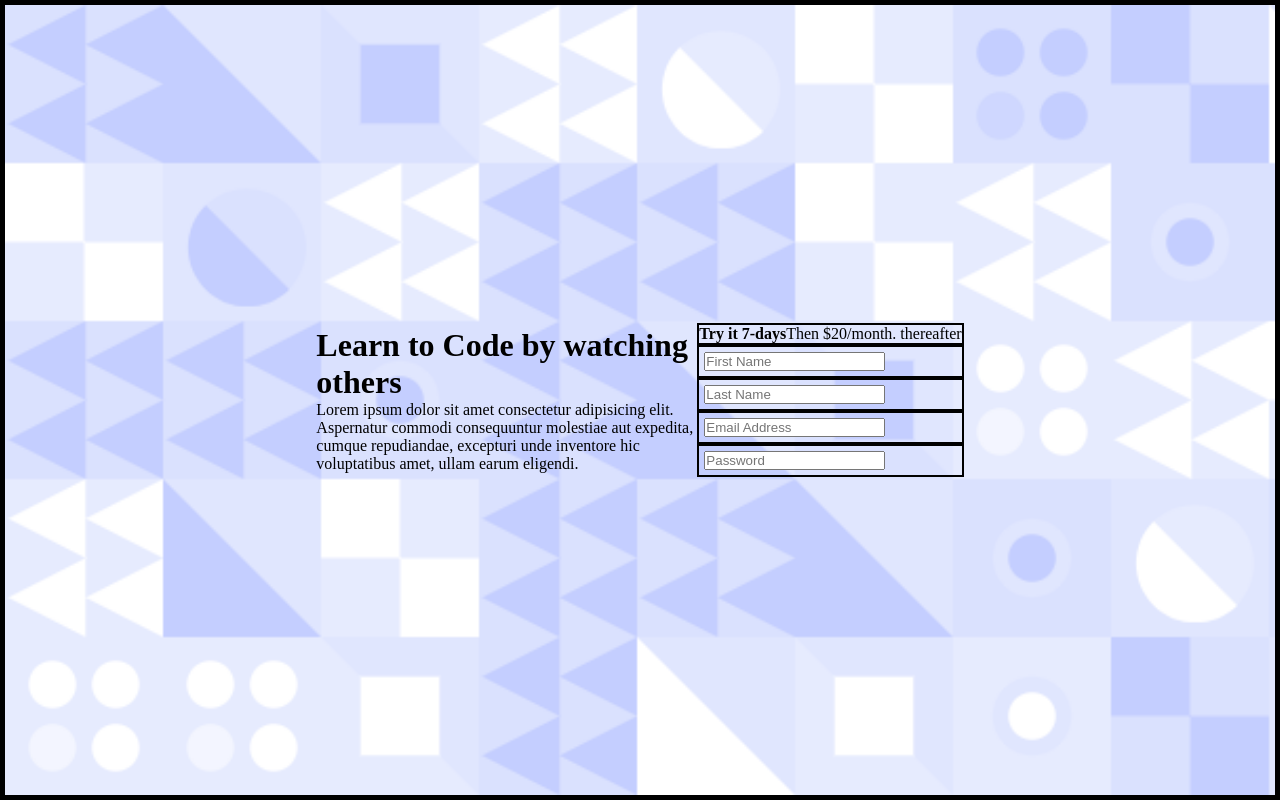
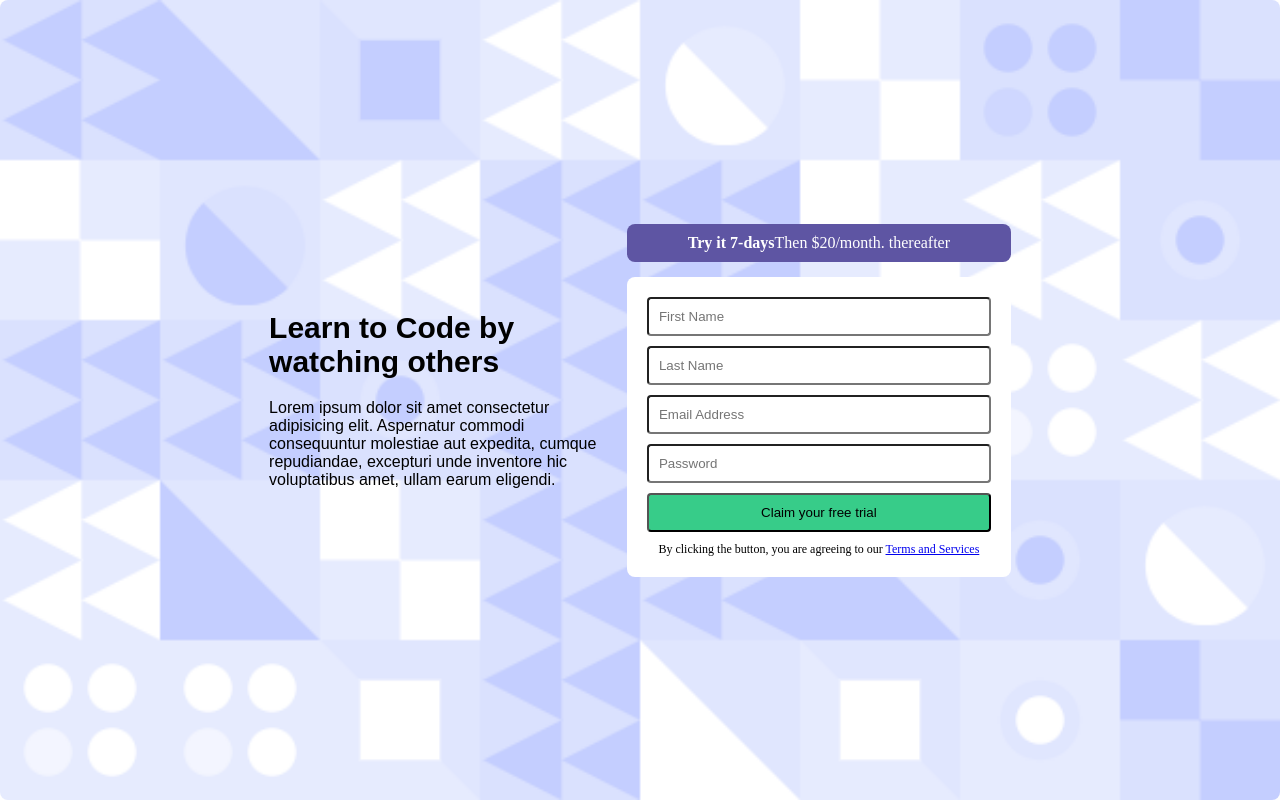
Before and after one commit to zaheenuddinkhanmasood2-lang/Frontend-mentor-, a website: page Challenge_No-01.html in a window 1280 px wide. Drawn offline with Linux system fonts and the light colour scheme.

Commit message:
Push the changes

```diff
--- a/Challenge_No-01.html
+++ b/Challenge_No-01.html
@@ -10,6 +10,8 @@
             margin: 0;
             padding: 0;
             box-sizing: border-box;
+            border-radius: 8px;
+
         }
 
         .body {
@@ -18,32 +20,76 @@
             background-size: cover;
             width: 100vw;
             height: 100vh;
-            border: 5px solid black;
+            /* border: 5px solid black; */
             display: flex;
             justify-content: center;
             align-items: center;
+            gap: 25px;
         }
 
         .pricing {
-            border: 2px solid black;
+            /* border: 2px solid black; */
+            width: 100%;
+            padding: 10px;
+        }
+
+        .main-card {
+            /* background-color: white; */
+            width: 30vw;
+            height: 50vh;
+            display: flex;
+            flex-direction: column;
+            justify-content: center;
+            align-items: center;
+            gap: 15px;
+            /* border: 2px solid red; */
+
         }
 
         .form {
             display: flex;
             flex-direction: column;
+            width: 100%;
+            align-items: center;
+            justify-content: center;
+            /* border: 2px solid blue; */
+            gap: 10px;
+            padding: 20px;
+            background-color: white;
+        }
+
+        .pricing {
+            width: 100%;
+            padding: 10px;
+            background-color: rgb(94, 85, 163);
+            color: white;
+            text-align: center;
         }
 
         .inputs {
-            border: 2px solid black;
-            padding: 5px;
+            /* border: 2px solid black; */
+            padding: 10px;
         }
 
         .left_text_box {
-            width: 30%;
+            width: 26%;
             color: black;
             flex-wrap: wrap;
             display: flex;
             flex-direction: column;
+            gap:20px;
+            /* gap: 50px; */
+        }
+
+        .button {
+            width: 100%;
+            padding: 10px;
+            border-radius: 4px;
+            /* border-color: none; */
+        }
+        h1 {
+            font-size: 30px;
+
         }
     </style>
 </head>
@@ -53,18 +99,22 @@
         <!-- <div class="left"></div>
             <div class="right"></div> -->
         <div class="left_text_box">
-            <h1>Learn to Code by watching others</h1>
-            <p>Lorem ipsum dolor sit amet consectetur adipisicing elit. Aspernatur commodi consequuntur molestiae aut
+            <h1 style="font-family:sans-serif;">Learn to Code by watching others</h1>
+            <p style="font-family:sans-serif;">Lorem ipsum dolor sit amet consectetur adipisicing elit. Aspernatur
+                commodi consequuntur molestiae aut
                 expedita, cumque repudiandae, excepturi unde inventore hic voluptatibus amet, ullam earum eligendi.</p>
         </div>
         <div class="main-card">
             <div class="pricing"><b>Try it 7-days</b>Then $20/month. thereafter</div>
             <div class="form">
                 <!-- <label for="name"></label> -->
-                <div class="inputs firstname" id="name"><input type="text" placeholder="First Name"></div>
-                <div class="inputs secondname" id="name"><input type="text" placeholder="Last Name"></div>
-                <div class="inputs email_address" id="name"><input type="text" placeholder="Email Address"></div>
-                <div class="inputs password" id="name"><input type="text" placeholder="Password"></div>
+                <input type="text" class="button" placeholder="First Name">
+                <input type="text" class="button" placeholder="Last Name">
+                <input type="text" class="button" placeholder="Email Address">
+                <input type="text" class="button" placeholder="Password">
+                <input style="background-color:rgb(55, 204, 137)" type="button" value="Claim your free trial" class="button">
+                <p style="font-size: 12px;">By clicking the button, you are agreeing to our <a href="https://insult-chatbot.vercel.app">Terms and
+                        Services</a></p>
             </div>
         </div>
     </div>
```
Also changed, not shown: Challenge_Number_01.html (+1 -1 lines).
